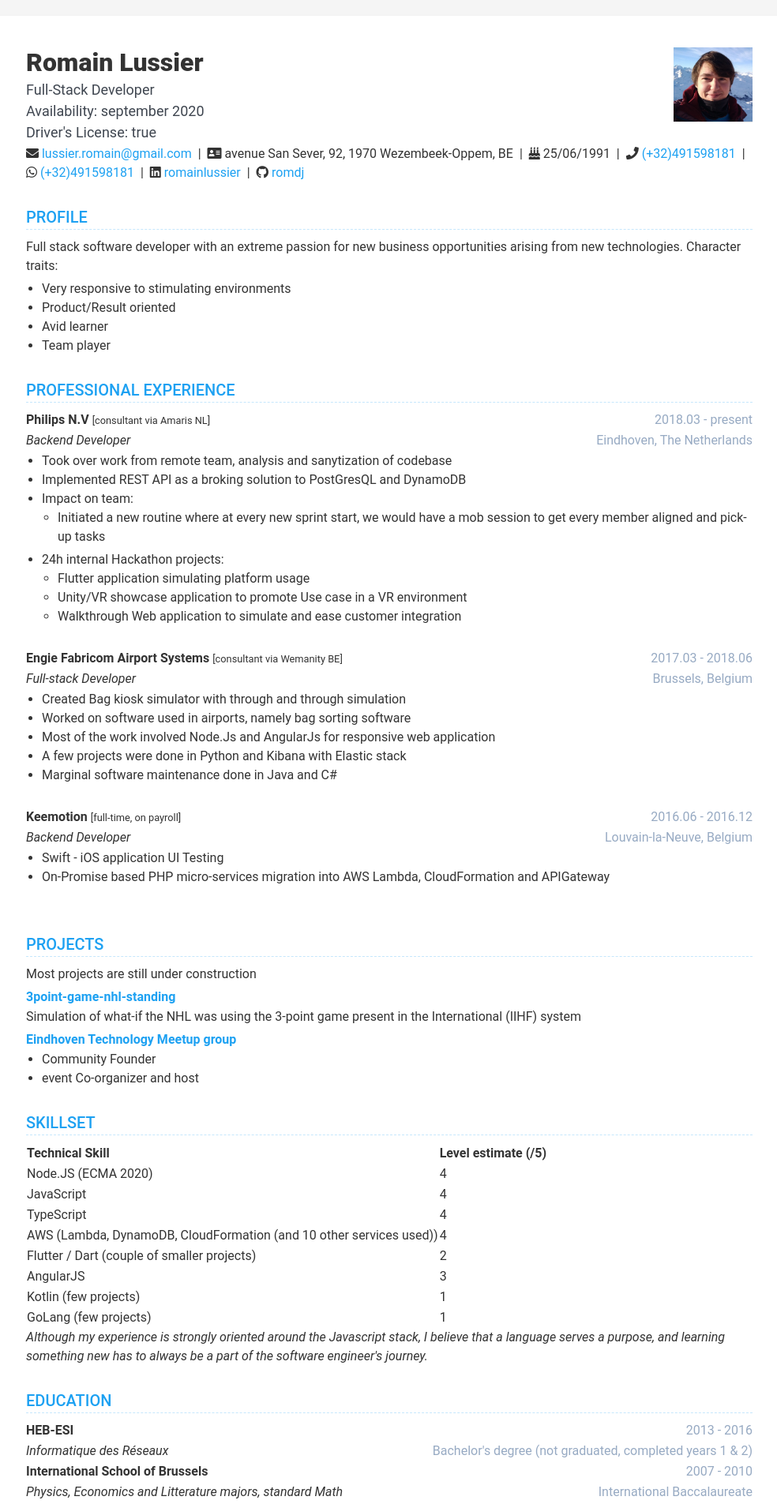
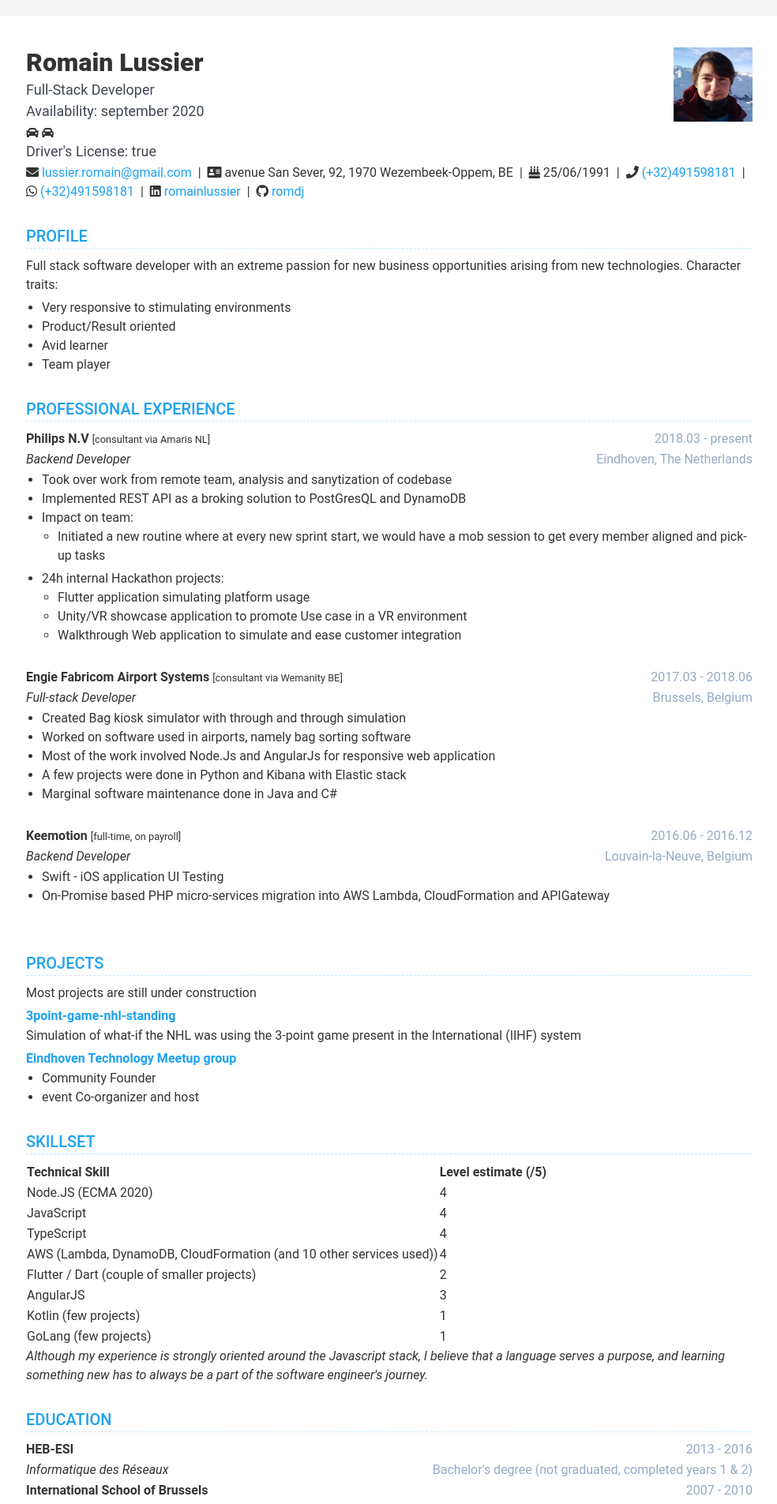
Before and after one commit to romdj/romdj.github.io, a Jekyll site: the page built from index.html, in a window 1280 px wide. Shown: the top 1905 px of the page at 79% size, without its empty margins (147-1131 px from the left). Built offline with Jekyll 4.4.1, drawn with Linux system fonts in a browser that asks for light colours; nearby versions of some CDN libraries.

Commit message:
driver's license icon

```diff
--- a/_includes/header.html
+++ b/_includes/header.html
@@ -17,6 +17,9 @@
             <h3 class="title">Availability: {{ intro.availability }}</h3>
             {% endif %}
             {% if intro.driverLicense %}
+        <i class="fas fa-car"></i>
+        <i class="fas fa-car-alt"></i>
+
             <h3 class="title">Driver's License: {{ intro.driverLicense }}</h3>
             {% endif %}
         </div>
```
